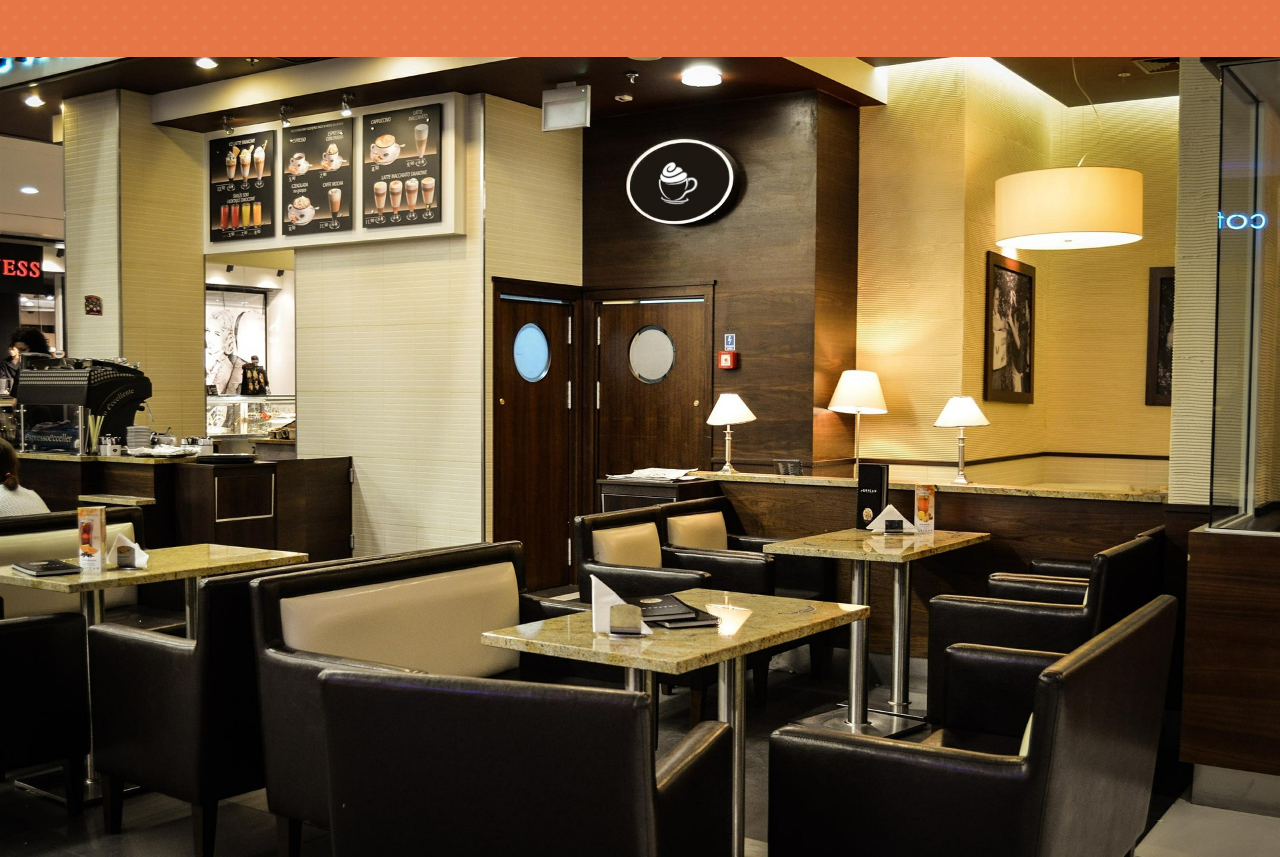
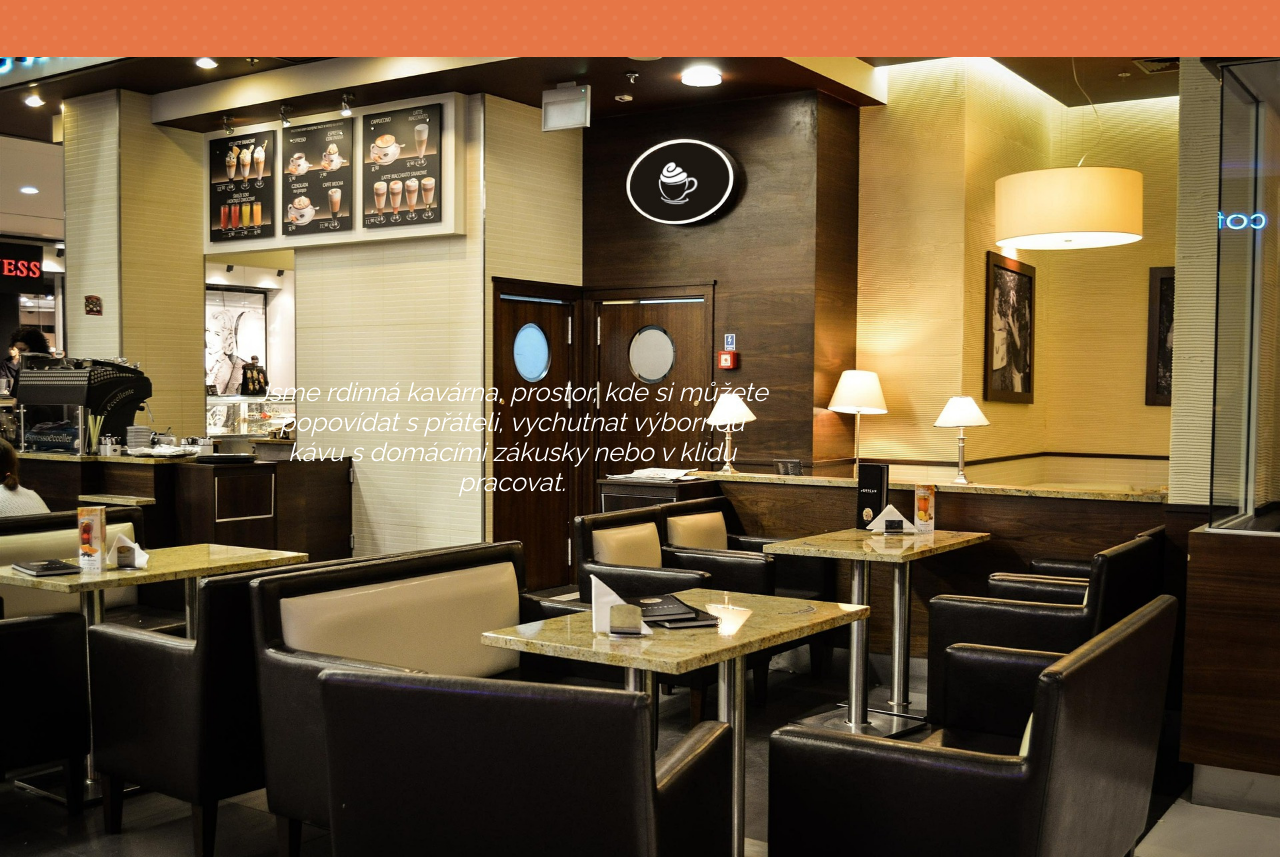
Before and after one commit to pajuucha/cafelora, a website built with webpack: page src/index.html in a window 1280 px wide. Shown: the part 1017-1874 px from the top of the page. Built offline with nearby package versions, Linux system fonts and the light colour scheme.

Commit message:
pridani odstavce do galerie

```diff
--- a/src/index.html
+++ b/src/index.html
@@ -76,7 +76,12 @@
       </div>
     </section>
 
-    <section id="galerie" class="gallery"></section>
+    <section id="galerie" class="gallery">
+      <p class="popisek">
+        Jsme rdinná kavárna, prostor, kde si můžete popovídat s přáteli,
+        vychutnat výbornou kávu s domácími zákusky nebo v klidu pracovat.
+      </p>
+    </section>
 
     <section id="kontakt">
       <div class="container">
--- a/src/style.css
+++ b/src/style.css
@@ -138,6 +138,16 @@ nav a:hover {
   max-width: 20rem;
   margin: 0 auto 0 auto;
   text-align: center;
+}
+
+/* přidání textu */
+.popisek {
+  width: 40vw;
+  font-size: 1.7rem;
+  font-style: italic;
+  text-align: center;
+  padding-top: 25%;
+  margin-left: 20%;
 }
 
 .drinks-list {
```
